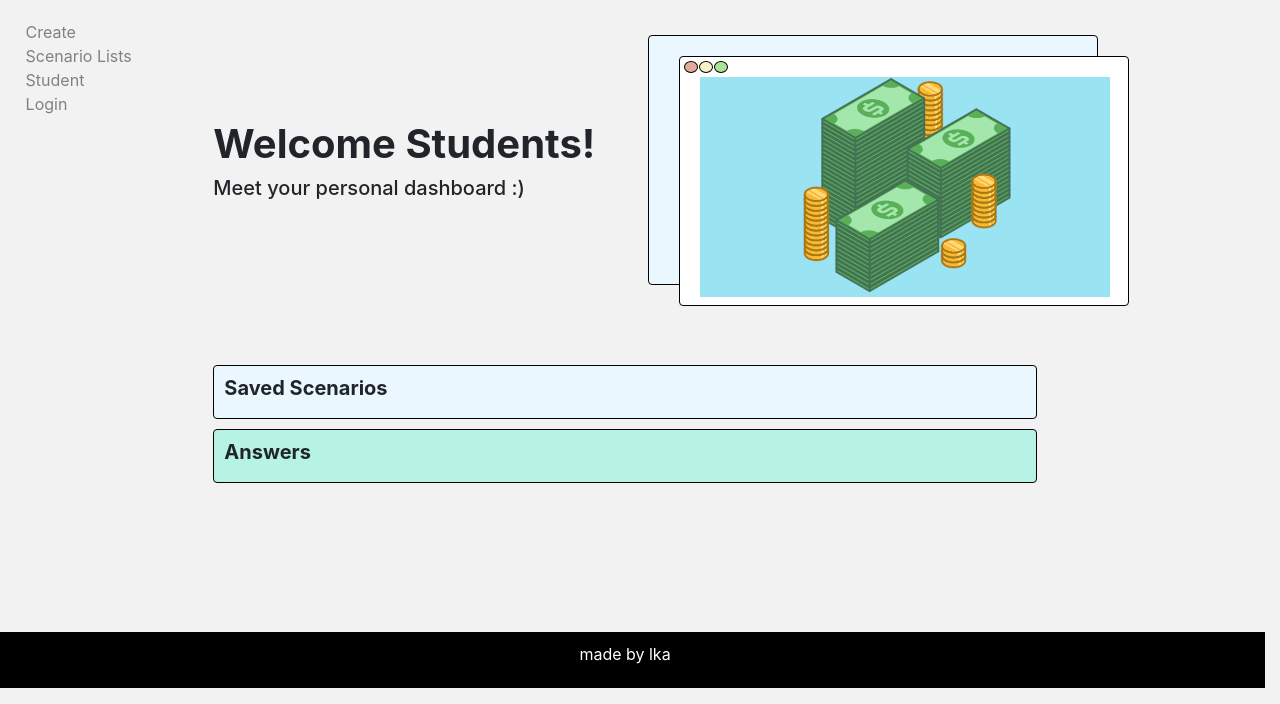
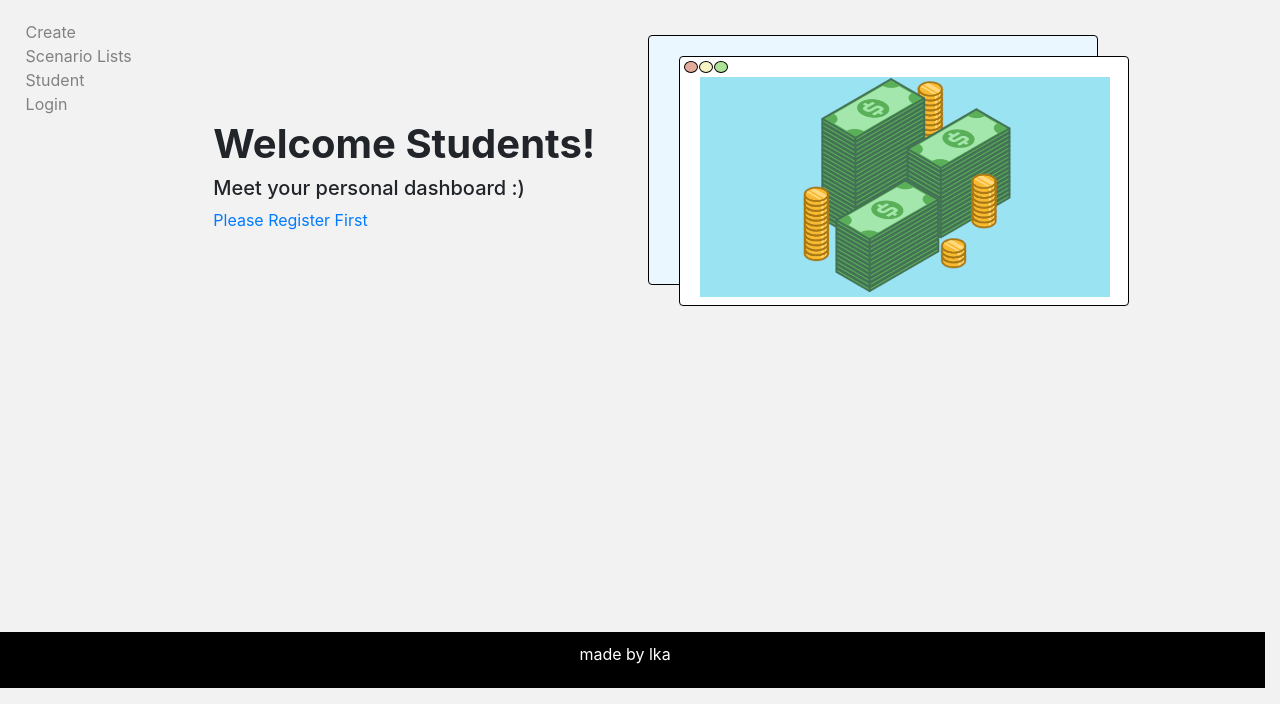
Before and after one commit to lailamay/CodeLabs, a Django app: page /student/ in a window 1280 px wide. Shown: the part 112-816 px from the top of the page. Run offline with Django 3.2, Linux system fonts and the light colour scheme; data that the repository does not hold is empty; some libraries are stand-ins or nearby versions.

Commit message:
added authentication to student

```diff
--- a/mysite/main/templates/main/student.html
+++ b/mysite/main/templates/main/student.html
@@ -69,6 +69,8 @@ Student Page
             <img style = "width: 450px; height: 260px; object-fit: cover; padding: 20px;" src = "{% static 'main\images\money.gif' %}" alt = "Budgeting Graphic">
         </div>
     </div>
+{% if user.is_authenticated %}
+    {% if user.is_student or user.is_teacher %}
 		<div class = "scenarios">
             <h5> <strong> Saved Scenarios </strong> </h5>
             {% for scenario in scenario_list %}
@@ -76,15 +78,17 @@ Student Page
                 <li style = "margin-left: 20px;"> {{ scenario.text }} </li>
                 {% endif %}
             {% endfor %}
-</div>
 
             <div class = "help">
-<h5> <strong> Answers </strong> </h5>
             {% for scenario in scenario_list %}
                 {% if scenario.complete == True %}
                     <li style = "margin-left: 20px;"> {{ scenario.answer }} </li>
                 {% endif %}
             {% endfor %}
         </div>
+    {% endif %}
+    {% else %}
+			<a href="{% url 'register' %}">Please Register First</a>
+{% endif %}
 
 {% endblock %}
```
Also changed, not shown: mysite/main/migrations/0001_initial.py (added). Lines whose indentation alone changed are shown as unchanged.
